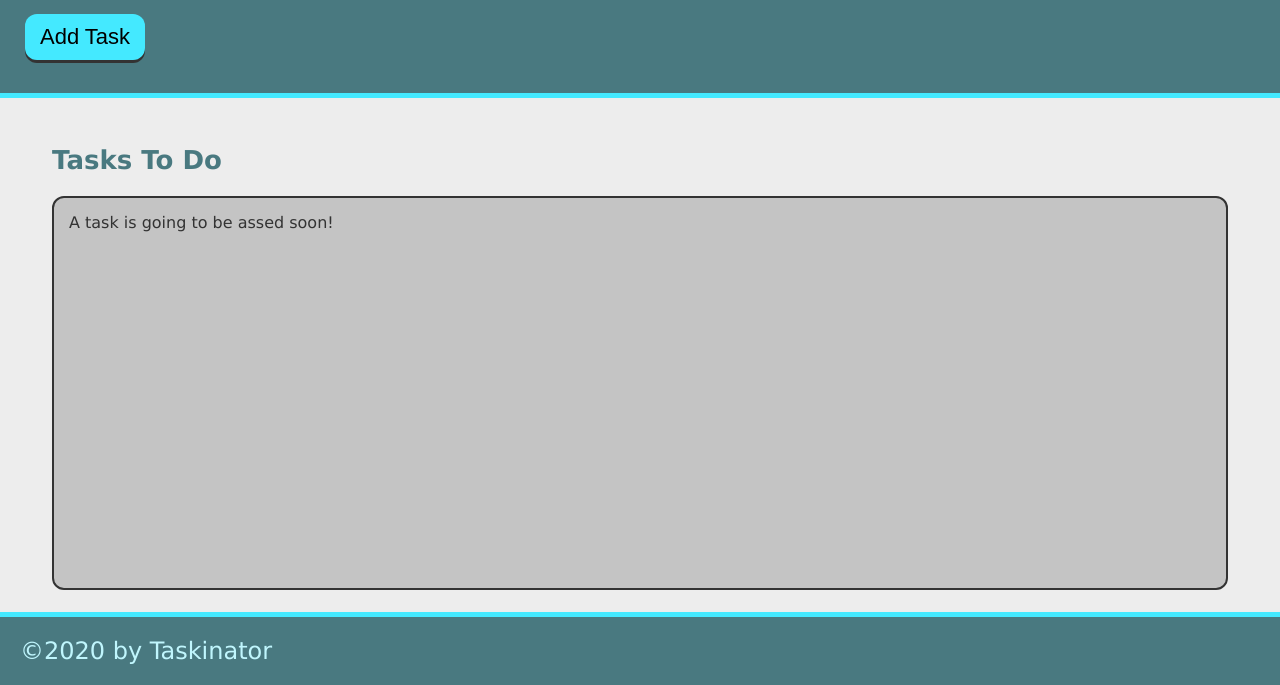
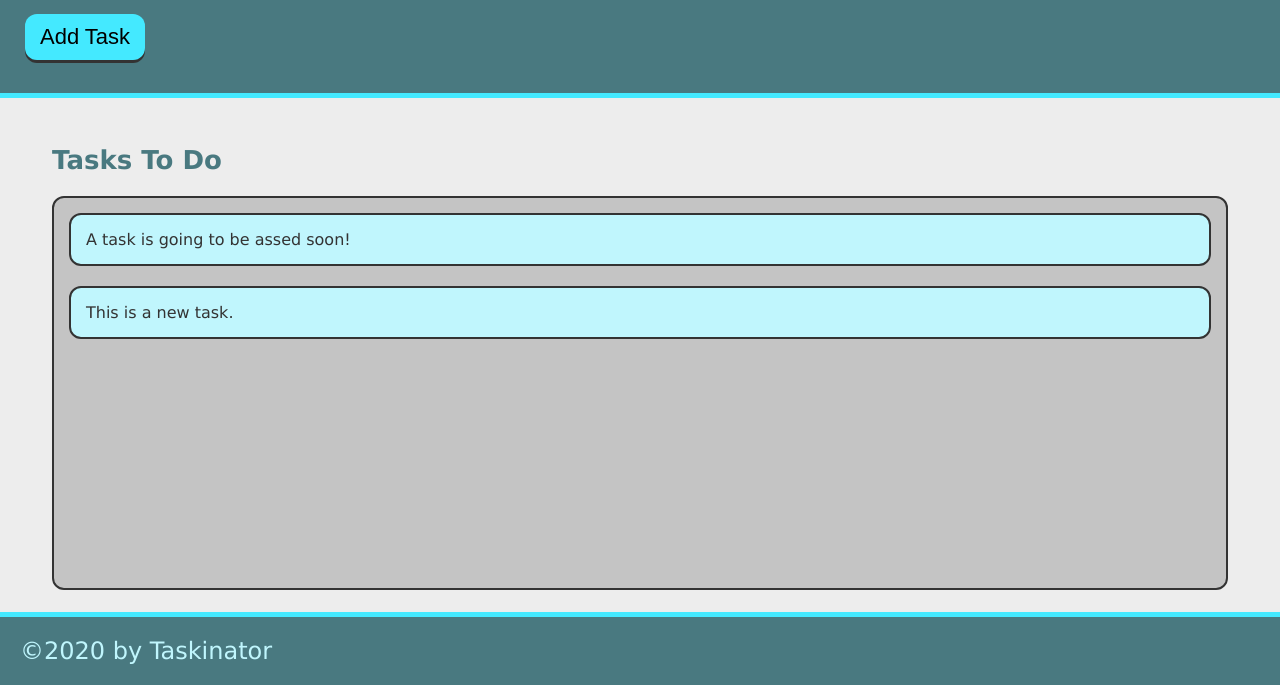
Before and after one commit to shaunmichaelgreene/taskinator, a plain HTML site: page index.html in a window 1280 px wide. Both pictures are taken after a click on the button "Add Task". Shown: the part 115-800 px from the top of the page. Drawn offline with Linux system fonts and the light colour scheme.

Commit message:
end 4.1.8, add ability to add tasks

```diff
--- a/assets/js/script.js
+++ b/assets/js/script.js
@@ -0,0 +1,10 @@
+var buttonEl = document.querySelector("#save-task");
+var tasksToDoEl = document.querySelector("#tasks-to-do");
+
+var createTaskHandler = function () {
+  var listItemEl = document.createElement("li");
+  listItemEl.className = "task-item";
+  listItemEl.textContent = "This is a new task.";
+  tasksToDoEl.appendChild(listItemEl);
+};
+buttonEl.addEventListener("click", createTaskHandler);
--- a/index.html
+++ b/index.html
@@ -12,14 +12,14 @@
     <header>
         <h1 class="page-title">Taskinator</h1>
         <p>Click the button below to add a new task!</p>
-        <button class="btn">Add Task</button>
+        <button class="btn" id="save-task">Add Task</button>
     </header>
 
     <main class="page-content">
         <section class="task-list-wrapper">
             <h2 class="list-title">Tasks To Do</h2>
-            <ul class="task-list">
-                <li class="task=item">A task is going to be assed soon!</li>
+            <ul class="task-list" id="tasks-to-do">
+                <li class="task-item">A task is going to be assed soon!</li>
             </ul>
         </section>
     </main>
```
